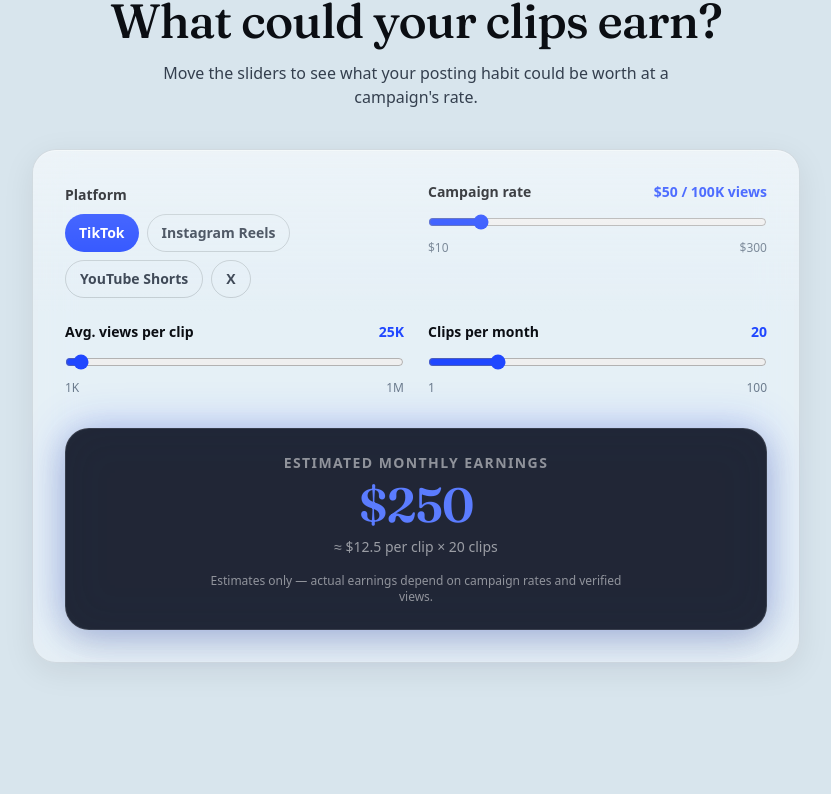
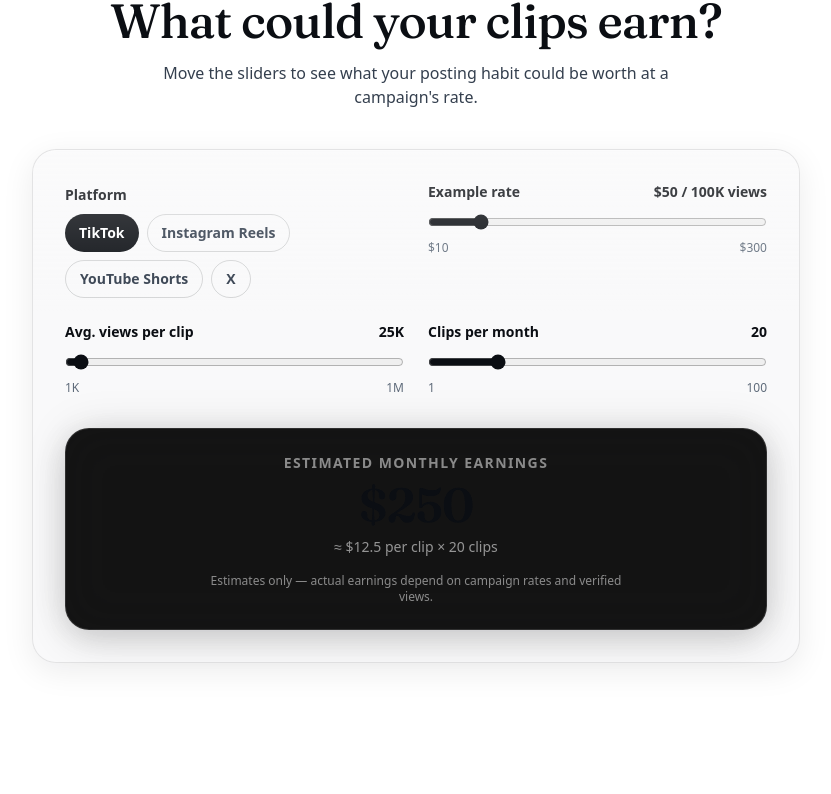
Before and after one commit to Chachi420/clipforge, a Next.js app: page /clip in a window 1280 px wide. Shown: the part 1046-1840 px from the top of the page, without its empty margins (224-1055 px from the left). Built offline with nearby package versions, Linux system fonts and the light colour scheme; a web font is replaced by a local one.

Commit message:
Audit fixes (3/3): mobile nav, monochrome completion, contrast, CSV export, error/loading boundaries, headers

```diff
--- a/app/blog/page.tsx
+++ b/app/blog/page.tsx
@@ -3,7 +3,7 @@
 import { useState } from "react";
 import Link from "next/link";
 import { ArrowRight, Clock } from "lucide-react";
-import ThemeToggle from "@/components/ThemeToggle";
+import MarketingNav from "@/components/MarketingNav";
 import { Card, Badge } from "@/components/ui";
 import { BLOG_POSTS, BLOG_CATEGORIES } from "@/lib/blog-posts";
 
@@ -14,28 +14,7 @@ export default function BlogIndex() {
 
   return (
     <div className="min-h-screen bg-paper text-ink">
-      <nav className="sticky top-0 z-40 border-b border-line/10 bg-paper/70 backdrop-blur-xl">
-        <div className="mx-auto flex max-w-6xl items-center justify-between px-6 py-4">
-          <Link href="/" className="font-display text-xl font-bold tracking-tight">
-            CLIPFORGE
-          </Link>
-          <div className="flex items-center gap-3">
-            <ThemeToggle />
-            <Link
-              href="/docs"
-              className="text-sm font-semibold text-ink-soft hover:text-ink"
-            >
-              Docs
-            </Link>
-            <Link
-              href="/login"
-              className="pill bg-electric px-5 py-2.5 text-sm font-bold text-white hover:bg-electric-soft"
-            >
-              Start clipping
-            </Link>
-          </div>
-        </div>
-      </nav>
+      <MarketingNav />
 
       <main className="mx-auto max-w-6xl px-6 pb-20">
         <header className="py-12">
--- a/app/clip/calculator.tsx
+++ b/app/clip/calculator.tsx
@@ -42,7 +42,7 @@ export function EarningsCalculator() {
         </div>
         <div>
           <label className="flex items-center justify-between text-sm font-bold text-ink">
-            Campaign rate <span className="text-electric-deep">${ratePer100k} / 100K views</span>
+            Example rate <span className="text-electric-deep">${ratePer100k} / 100K views</span>
           </label>
           <input
             type="range"
@@ -98,7 +98,7 @@ export function EarningsCalculator() {
 
       <div className="glass-dark glow-electric mt-8 rounded-3xl p-6 text-center text-white">
         <div className="text-sm font-semibold uppercase tracking-widest text-white/50">Estimated monthly earnings</div>
-        <div className="mt-2 font-display text-5xl font-bold tracking-tight text-electric-soft">
+        <div className="mt-2 font-display text-5xl font-bold tracking-tight text-electric-deep">
           ${earnings.toLocaleString("en-US", { maximumFractionDigits: 0 })}
         </div>
         <div className="mt-2 text-sm text-white/55">
--- a/app/globals.css
+++ b/app/globals.css
@@ -5,34 +5,34 @@
 @tailwind components;
 @tailwind utilities;
 
-/* ---------- Vectr-inspired theme tokens (light default, .dark override) ---------- */
+/* ---------- Monochrome theme tokens (light default, .dark override) ---------- */
 
 :root {
   color-scheme: light;
-  --paper: 216 229 237;        /* pale ice-blue #D8E5ED */
-  --surface: 241 246 250;      /* ice-tinted cards */
-  --surface-deep: 203 219 231; /* sunken wells, code blocks */
+  --paper: 255 255 255;        /* white */
+  --surface: 245 245 247;      /* Apple gray #F5F5F7 — cards */
+  --surface-deep: 229 229 234; /* sunken wells, code blocks */
   --ink: 11 14 19;             /* near-black #0B0E13 */
   --ink-soft: 52 63 78;        /* secondary text */
-  --ink-faint: 108 124 141;    /* tertiary text */
+  --ink-faint: 95 107 122;     /* tertiary text — 5.4:1 on white (WCAG AA) */
   --line: 11 14 19;            /* borders — always used at low alpha */
-  --electric-deep: 32 71 255;  /* electric blue, readable on light */
+  --electric-deep: 11 14 19;   /* monochrome accent = ink, readable on light */
   --glass-hi: 255 255 255;     /* specular highlight tint */
   --scrollbar: 11 14 19;
 }
 
 .dark {
   color-scheme: dark;
-  --paper: 10 16 34;            /* rich navy #0A1022 */
-  --surface: 15 23 42;         /* navy cards */
-  --surface-deep: 12 19 36;    /* sunken wells */
-  --ink: 222 232 242;          /* ice-blue text */
-  --ink-soft: 172 190 208;     /* secondary text */
-  --ink-faint: 122 140 162;     /* tertiary text */
-  --line: 222 232 242;         /* borders flip to ice at low alpha */
-  --electric-deep: 124 154 255; /* brightened electric for dark */
+  --paper: 0 0 0;               /* true black */
+  --surface: 28 28 30;         /* #1C1C1E cards */
+  --surface-deep: 44 44 46;     /* sunken wells */
+  --ink: 245 245 247;          /* near-white text */
+  --ink-soft: 161 161 166;      /* secondary text */
+  --ink-faint: 142 142 147;     /* tertiary text — 6.4:1 on black (WCAG AA) */
+  --line: 245 245 247;         /* borders flip to near-white at low alpha */
+  --electric-deep: 245 245 247; /* monochrome accent = near-white, readable on dark */
   --glass-hi: 255 255 255;
-  --scrollbar: 222 232 242;
+  --scrollbar: 245 245 247;
 }
 
 body {
@@ -40,7 +40,7 @@ body {
   transition: background-color 0.25s ease, color 0.25s ease;
 }
 
-/* ---------- Liquid glass utilities (ice-blue tinted) ---------- */
+/* ---------- Liquid glass utilities ---------- */
 
 @layer components {
   /* Frosted glass panel — theme-aware */
@@ -55,13 +55,13 @@ body {
     background: rgb(var(--surface) / 0.55);
     box-shadow: 0 8px 32px rgb(0 0 0 / 0.4), inset 0 1px 0 rgb(var(--glass-hi) / 0.08);
   }
-  /* Dark navy glass — contrast cards, dark in both themes (Vectr footer finale) */
+  /* Dark glass — contrast cards, dark in both themes */
   .glass-dark {
-    background: rgb(10 16 34 / 0.9);
+    background: rgb(0 0 0 / 0.92);
     backdrop-filter: blur(22px) saturate(1.2);
     -webkit-backdrop-filter: blur(22px) saturate(1.2);
-    border: 1px solid rgb(216 229 237 / 0.12);
-    box-shadow: 0 18px 60px rgb(7 11 20 / 0.28), inset 0 1px 0 rgb(216 229 237 / 0.1);
+    border: 1px solid rgb(255 255 255 / 0.12);
+    box-shadow: 0 18px 60px rgb(7 11 20 / 0.28), inset 0 1px 0 rgb(255 255 255 / 0.1);
   }
   /* Specular top highlight for glass surfaces */
   .glass-sheen {
@@ -75,15 +75,15 @@ body {
     pointer-events: none;
     background: linear-gradient(180deg, rgb(var(--glass-hi) / 0.28) 0%, rgb(var(--glass-hi) / 0) 32%);
   }
-  /* Electric glow for feature cards */
+  /* Soft monochrome glow for feature cards */
   .glow-electric {
-    box-shadow: 0 0 44px rgb(32 71 255 / 0.28), 0 10px 36px rgb(7 11 20 / 0.16);
+    box-shadow: 0 0 44px rgb(11 14 19 / 0.10), 0 10px 36px rgb(7 11 20 / 0.16);
   }
   /* Pill button base */
   .pill {
     @apply inline-flex items-center justify-center gap-2 rounded-full font-semibold transition;
   }
-  /* Massive Vectr-style display headline */
+  /* Massive display headline */
   .display {
     @apply font-display font-medium tracking-tight text-ink;
     letter-spacing: -0.02em;
@@ -91,7 +91,7 @@ body {
     /* Fraunces optical character */
     font-variation-settings: "opsz" 144, "SOFT" 50, "WONK" 1;
   }
-  /* Small uppercase micro-label with wide tracking (Vectr nav/section labels) */
+  /* Small uppercase micro-label with wide tracking (nav/section labels) */
   .micro-label {
     @apply font-sans text-[11px] font-semibold uppercase text-ink-faint;
     letter-spacing: 0.24em;
@@ -141,22 +141,22 @@ body {
 
 /* ---------- Industry-level micro-details ---------- */
 
-/* electric selection */
+/* ink selection */
 ::selection {
-  background: rgb(32 71 255 / 0.22);
+  background: rgb(11 14 19 / 0.14);
 }
 .dark ::selection {
-  background: rgb(124 154 255 / 0.32);
+  background: rgb(245 245 247 / 0.28);
 }
 
 /* refined focus rings */
 :focus-visible {
-  outline: 2px solid rgb(32 71 255 / 0.6);
+  outline: 2px solid rgb(11 14 19 / 0.55);
   outline-offset: 3px;
   border-radius: 6px;
 }
 .dark :focus-visible {
-  outline-color: rgb(124 154 255 / 0.7);
+  outline-color: rgb(245 245 247 / 0.65);
 }
 
 /* background depth — subtle radial glows (Linear/Stripe technique) */
@@ -169,13 +169,13 @@ body {
   inset: 0;
   pointer-events: none;
   background:
-    radial-gradient(42% 32% at 50% 0%, rgb(32 71 255 / 0.07), transparent 70%),
-    radial-gradient(36% 28% at 85% 100%, rgb(32 71 255 / 0.05), transparent 70%);
+    radial-gradient(42% 32% at 50% 0%, rgb(11 14 19 / 0.05), transparent 70%),
+    radial-gradient(36% 28% at 85% 100%, rgb(11 14 19 / 0.04), transparent 70%);
 }
 .dark .bg-glow::before {
   background:
-    radial-gradient(42% 32% at 50% 0%, rgb(32 71 255 / 0.14), transparent 70%),
-    radial-gradient(36% 28% at 85% 100%, rgb(124 154 255 / 0.08), transparent 70%);
+    radial-gradient(42% 32% at 50% 0%, rgb(245 245 247 / 0.07), transparent 70%),
+    radial-gradient(36% 28% at 85% 100%, rgb(245 245 247 / 0.05), transparent 70%);
 }
 
 /* premium link underline animation */
--- a/components/MobileMenu.tsx
+++ b/components/MobileMenu.tsx
@@ -11,7 +11,7 @@ const LINKS = [
   { href: "/docs", label: "Docs" },
 ];
 
-export default function MobileMenu() {
+export default function MobileMenu({ signInHref = "/login" }: { signInHref?: string }) {
   const [open, setOpen] = useState(false);
   const buttonRef = useRef<HTMLButtonElement>(null);
 
@@ -64,7 +64,7 @@ export default function MobileMenu() {
             </Link>
           ))}
           <Link
-            href="/login"
+            href={signInHref}
             onClick={() => setOpen(false)}
             className="mt-2 flex items-center justify-center rounded-full bg-ink py-4 text-base font-semibold text-paper"
           >
--- a/components/PaymentsView.tsx
+++ b/components/PaymentsView.tsx
@@ -31,6 +31,28 @@ export default function PaymentsView({
   const awaiting = cycles.filter((c) => c.status === "awaiting_mark_paid");
   const awaitingTotal = awaiting.reduce((s, c) => s + c.estimatedAmount, 0);
   const live = cycles.find((c) => c.status === "live");
+  const history = cycles.filter((c) => c.status !== "live");
+
+  function handleExport() {
+    const header = ["Cycle", "Status", "Period", "Verified views", "Clips", "Amount (USD)"];
+    const lines = history.map((c) => [
+      `${c.campaignName} #${c.cycleNumber}`,
+      STATUS_LABEL[c.status],
+      c.snapshotAt ? `Snapshotted ${c.snapshotAt}` : `${c.periodStart} to ${c.periodEnd}`,
+      String(c.totalViews),
+      String(c.totalClips),
+      c.estimatedAmount.toFixed(2),
+    ]);
+    const csv = [header, ...lines]
+      .map((r) => r.map((v) => `"${v.replace(/"/g, '""')}"`).join(","))
+      .join("\n");
+    const url = URL.createObjectURL(new Blob([csv], { type: "text/csv;charset=utf-8" }));
+    const a = document.createElement("a");
+    a.href = url;
+    a.download = "clipforge-payout-history.csv";
+    a.click();
+    URL.revokeObjectURL(url);
+  }
 
   async function handleAdd() {
     setSaving(true);
@@ -122,8 +144,8 @@ export default function PaymentsView({
         <Card className="p-6">
           <div className="mb-4 flex items-center justify-between">
             <h3 className="font-bold text-ink">Payout history</h3>
-            <Button variant="ghost" onClick={() => alert("Export coming soon.")}>
-              <Download size={15} /> Export .xlsx
+            <Button variant="ghost" onClick={handleExport} disabled={history.length === 0}>
+              <Download size={15} /> Export CSV
             </Button>
           </div>
           {awaitingTotal > 0 && (
@@ -132,7 +154,7 @@ export default function PaymentsView({
               <span className="text-ink-soft"> awaiting payout — {awaiting.length} cycle{awaiting.length === 1 ? "" : "s"} awaiting Mark Paid</span>
             </div>
           )}
-          {cycles.filter((c) => c.status !== "live").length === 0 ? (
+          {history.length === 0 ? (
             <p className="py-8 text-center text-sm text-ink-faint">
               No payouts yet. Submit clips to a campaign and your earnings will appear here after each cycle closes.
             </p>
@@ -148,7 +170,7 @@ export default function PaymentsView({
                   </tr>
                 </thead>
                 <tbody>
-                  {cycles.filter((c) => c.status !== "live").map((c) => (
+                  {history.map((c) => (
                     <tr key={c.id} onClick={() => setReceiptId(c.id)}
                       className="cursor-pointer border-b border-line/10 transition last:border-0 hover:bg-ink/[0.03]">
                       <td className="px-4 py-3 font-medium text-ink">{c.campaignName} #{c.cycleNumber}</td>
--- a/components/landing-motion.tsx
+++ b/components/landing-motion.tsx
@@ -113,7 +113,7 @@ export function PinnedProcess({ steps, kicker = "How it works", title = "Three s
                   i === active ? "opacity-100" : i < active ? "opacity-60" : "opacity-30"
                 }`}
               >
-                <div className={`font-display text-lg font-bold tracking-tight ${i <= active ? "text-electric" : "text-ink-faint"}`}>
+                <div className={`font-display text-lg font-bold tracking-tight ${i <= active ? "text-electric-deep" : "text-ink-faint"}`}>
                   {s.n}
                 </div>
                 <div className="font-display text-2xl font-bold tracking-tight text-ink md:text-3xl">{s.title}</div>
--- a/components/ui.tsx
+++ b/components/ui.tsx
@@ -21,7 +21,7 @@ export function Badge({ children, tone = "default" }: { children: ReactNode; ton
     green: "bg-emerald-500/15 text-emerald-700",
     amber: "bg-amber-500/15 text-amber-700",
     red: "bg-red-500/12 text-red-600",
-    blue: "bg-sky-500/12 text-sky-700",
+    blue: "bg-ink/10 text-ink-soft",
     electric: "bg-electric text-white",
   };
   return (
--- a/next.config.js
+++ b/next.config.js
@@ -1,3 +1,16 @@
 /** @type {import('next').NextConfig} */
-const nextConfig = {};
+const nextConfig = {
+  async headers() {
+    return [
+      {
+        source: "/:path*",
+        headers: [
+          { key: "X-Content-Type-Options", value: "nosniff" },
+          { key: "X-Frame-Options", value: "SAMEORIGIN" },
+          { key: "Referrer-Policy", value: "strict-origin-when-cross-origin" },
+        ],
+      },
+    ];
+  },
+};
 module.exports = nextConfig;
--- a/tailwind.config.ts
+++ b/tailwind.config.ts
@@ -1,11 +1,12 @@
 import type { Config } from "tailwindcss";
 
 /**
- * Vectr-inspired theme-aware palette via CSS variables (see globals.css :root / .dark).
- * Light: pale ice-blue paper, near-black ink, electric blue accent.
- * Dark: deep navy-black paper, ice-blue ink, electric blue accent.
+ * Apple-style monochrome palette via CSS variables (see globals.css :root / .dark).
+ * Light: white paper, near-black ink, ink accent. Grays for secondary surfaces.
+ * Dark: true-black paper, near-white ink, near-white accent.
  * Semantic tokens — components use paper/surface/ink/line and automatically
  * adapt to light + dark themes. Never hardcode theme-specific colors.
+ * Status colors (emerald/amber/red) are semantic and stay as-is.
  */
 const withAlpha = (v: string) => `rgb(var(${v}) / <alpha-value>)`;
 
@@ -24,14 +25,17 @@ const config: Config = {
           faint: withAlpha("--ink-faint"),
         },
         line: withAlpha("--line"),
+        // Monochrome accent — remapped from electric blue to ink.
+        // Keeps the token names so existing classes (bg-electric, text-electric-deep…)
+        // resolve to the monochrome accent without touching every file.
         electric: {
-          DEFAULT: "#2047FF",
-          soft: "#5B7CFF",
-          pale: "#E3E9FF",
+          DEFAULT: "#0B0E13",
+          soft: "#3A4552",
+          pale: "#F1F1F3",
           deep: withAlpha("--electric-deep"),
         },
-        night: "#0A1022",
-        ice: "#D8E5ED",
+        night: "#000000",
+        ice: "#F5F5F7",
         // Legacy tokens — remapped to theme-aware equivalents. Do not use in new code.
         base: {
           950: withAlpha("--paper"),
@@ -41,8 +45,8 @@ const config: Config = {
           700: withAlpha("--line"),
         },
         accent: {
-          DEFAULT: "#2047FF",
-          soft: "#5B7CFF",
+          DEFAULT: "#0B0E13",
+          soft: "#3A4552",
         },
       },
       fontFamily: {
@@ -50,7 +54,7 @@ const config: Config = {
         sans: ["Satoshi", "system-ui", "sans-serif"],
       },
       boxShadow: {
-        "glow-electric": "0 0 24px rgba(32,71,255,0.18), 0 8px 24px rgba(7,11,20,0.12)",
+        "glow-electric": "0 0 24px rgba(11,14,19,0.10), 0 8px 24px rgba(7,11,20,0.12)",
         card: "0 8px 32px rgba(7,11,20,0.08)",
         "card-lg": "0 18px 60px rgba(7,11,20,0.12)",
       },
```
Also changed, not shown: 1 other file (tests, documents, lock files or other folders).
